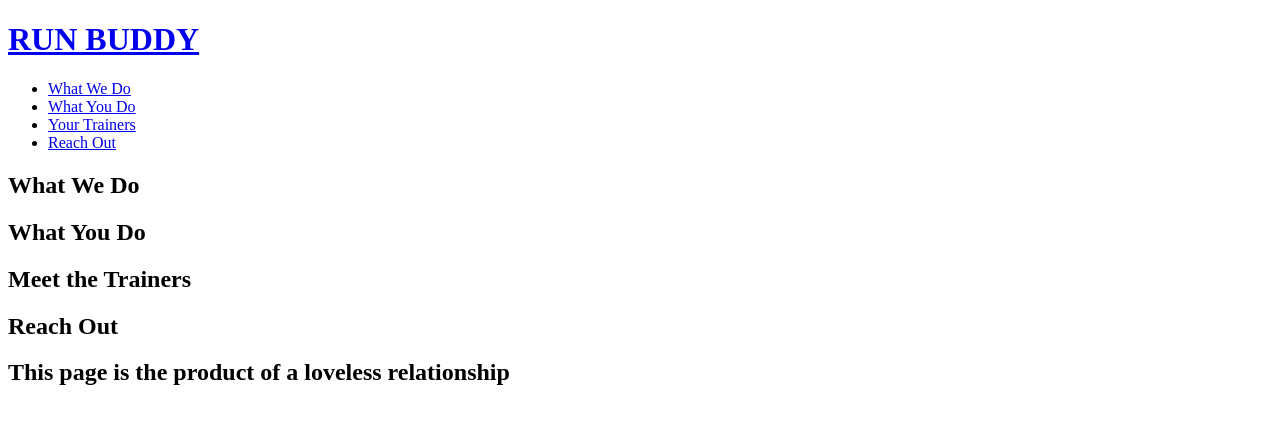
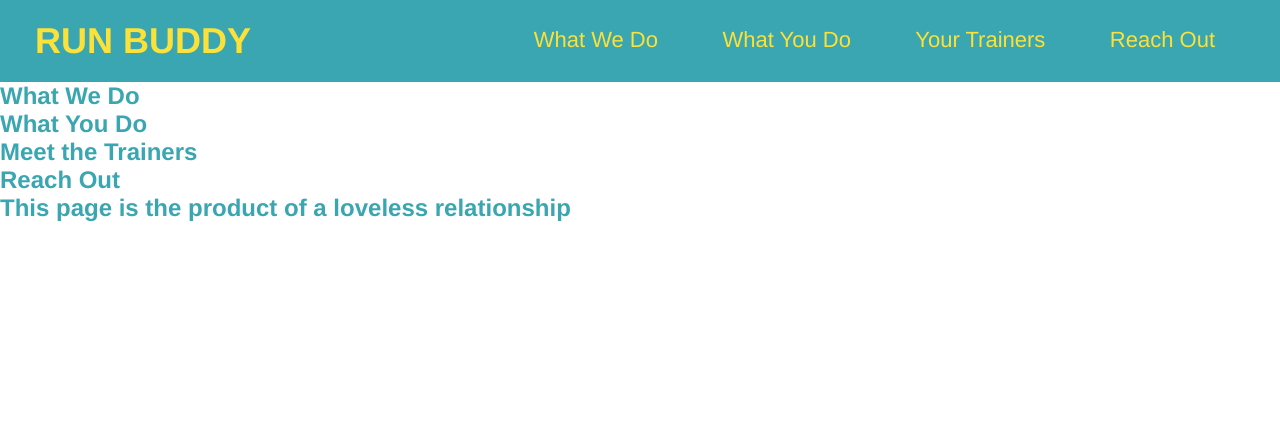
Before and after one commit to outonmybike/run-buddy, a plain HTML site: page index.html in a window 1280 px wide. Drawn offline with Linux system fonts and the light colour scheme.

Commit message:
added css

```diff
--- /dev/null
+++ b/assets/css/style.css
@@ -0,0 +1,41 @@
+* {
+  margin: 0;
+  padding: 0;
+}
+body {
+  color: #39a6b2;
+  font-family: Helvetica, Arial, sans-serif;
+}
+
+header {
+  padding: 20px 35px;
+  background-color: #39a6b2;
+}
+
+header h1 {
+  font-weight: bold;
+  font-size: 36px;
+  color: #fce138;
+  margin: 0;
+  display: inline;
+  }
+
+header a {
+  text-decoration: none;
+  color: #fce138;
+}
+
+header nav {
+  float: right;
+  margin: 7px 0;
+}
+
+header nav ul li {
+  display: inline;
+}
+
+header nav ul li a {
+  margin: 0 30px;
+  font-weight: lighter;
+  font-size: 22px;
+}
--- a/index.html
+++ b/index.html
@@ -3,6 +3,7 @@
     <head>
         <meta charset='UTF-8'/>
         <title>Run Buddy</title>
+        <link rel='stylesheet' href='./assets/css/style.css'/>
     </head>
     <body>
         <header>
```
